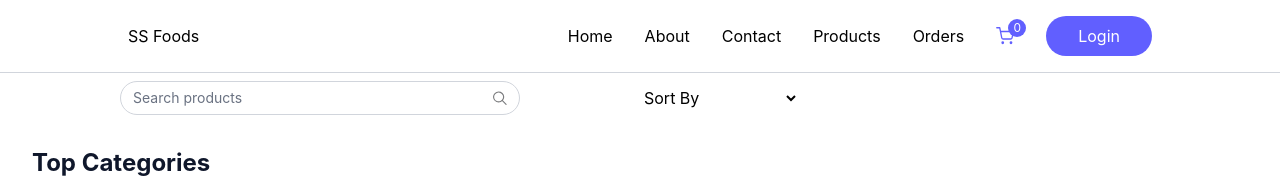
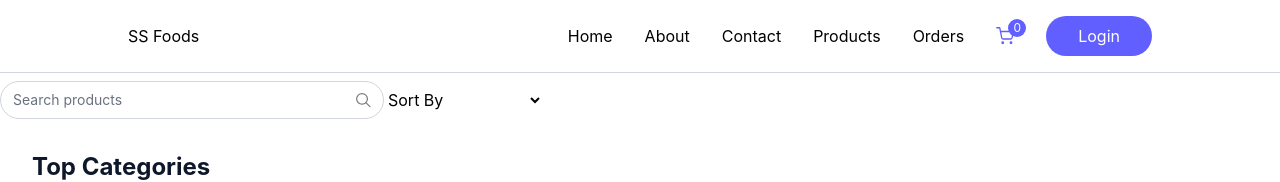
Before and after one commit to sasankdj/ss-foods, a React (Vite) app: page /products in a window 1280 px wide. Shown: the top 182 px of the page. Built offline with nearby package versions, Linux system fonts and the light colour scheme; no server answers.

Commit message:
fixed search bar

```diff
--- a/src/Components/Navbar.jsx
+++ b/src/Components/Navbar.jsx
@@ -55,10 +55,18 @@ const Navbar = () => {
                 <a onClick={()=>navigate("/contact")} className="block cursor-pointer">Contact</a>
                 <a onClick={()=>navigate("/products")} className="block cursor-pointer">Products</a>
                 <a onClick={()=>navigate("/orders")} className="block cursor-pointer">Orders</a>
+                <a onClick={()=>navigate("/cart")} className="block cursor-pointer">Cart</a>
 
 
-                <button className="cursor-pointer px-6 py-2 mt-2 bg-indigo-500 hover:bg-indigo-600 transition text-white rounded-full text-sm">
+                <button
+                onClick={()=>navigate("/login")}
+                 className="cursor-pointer px-6 py-2 mt-2 bg-indigo-500 hover:bg-indigo-600 transition text-white rounded-full text-sm">
                     Login
+                </button>
+                 <button
+                onClick={()=>navigate("/signup")}
+                 className="cursor-pointer px-6 py-2 mt-2 bg-indigo-500 hover:bg-indigo-600 transition text-white rounded-full text-sm">
+                    Signup
                 </button>
             </div>
 
--- a/src/pages/Products.jsx
+++ b/src/pages/Products.jsx
@@ -100,13 +100,40 @@ const Products = () => {
         <>
             <div className='flex '>
 
-                <div className=" w-100 mx-30 my-2 flex items-center text-sm gap-2 border border-gray-300 px-3 rounded-full">
-                    <input value={Search} onChange={(e) => setSearch(e.target.value)} className="py-1.5 w-full bg-transparent outline-none placeholder-gray-500" type="text" placeholder="Search products" />
-                    <svg width="16" height="16" viewBox="0 0 16 16" fill="none" xmlns="http://www.w3.org/2000/svg">
-                        <path d="M10.836 10.615 15 14.695" stroke="#7A7B7D" strokeWidth="1.2" strokeLinecap="round" strokeLinejoin="round" />
-                        <path clipRule="evenodd" d="M9.141 11.738c2.729-1.136 4.001-4.224 2.841-6.898S7.67.921 4.942 2.057C2.211 3.193.94 6.281 2.1 8.955s4.312 3.92 7.041 2.783" stroke="#7A7B7D" strokeWidth="1.2" strokeLinecap="round" strokeLinejoin="round" />
-                    </svg>
-                </div>
+                <div className="w-full sm:w-80 md:w-96 mx-0 sm:mx-0 my-2 flex items-center text-sm gap-2 border border-gray-300 px-3 rounded-full">
+    <input
+        value={Search}
+        onChange={(e) => setSearch(e.target.value)}
+        className="py-2 w-full bg-transparent outline-none placeholder-gray-500"
+        type="text"
+        placeholder="Search products"
+    />
+
+    <svg
+        width="16"
+        height="16"
+        viewBox="0 0 16 16"
+        fill="none"
+        xmlns="http://www.w3.org/2000/svg"
+        className="flex-shrink-0"
+    >
+        <path
+            d="M10.836 10.615 15 14.695"
+            stroke="#7A7B7D"
+            strokeWidth="1.2"
+            strokeLinecap="round"
+            strokeLinejoin="round"
+        />
+        <path
+            clipRule="evenodd"
+            d="M9.141 11.738c2.729-1.136 4.001-4.224 2.841-6.898S7.67.921 4.942 2.057C2.211 3.193.94 6.281 2.1 8.955s4.312 3.92 7.041 2.783"
+            stroke="#7A7B7D"
+            strokeWidth="1.2"
+            strokeLinecap="round"
+            strokeLinejoin="round"
+        />
+    </svg>
+</div>
                 <select
                     onChange={(e) => {
                         const [field, dir] = e.target.value.split(",");
```
